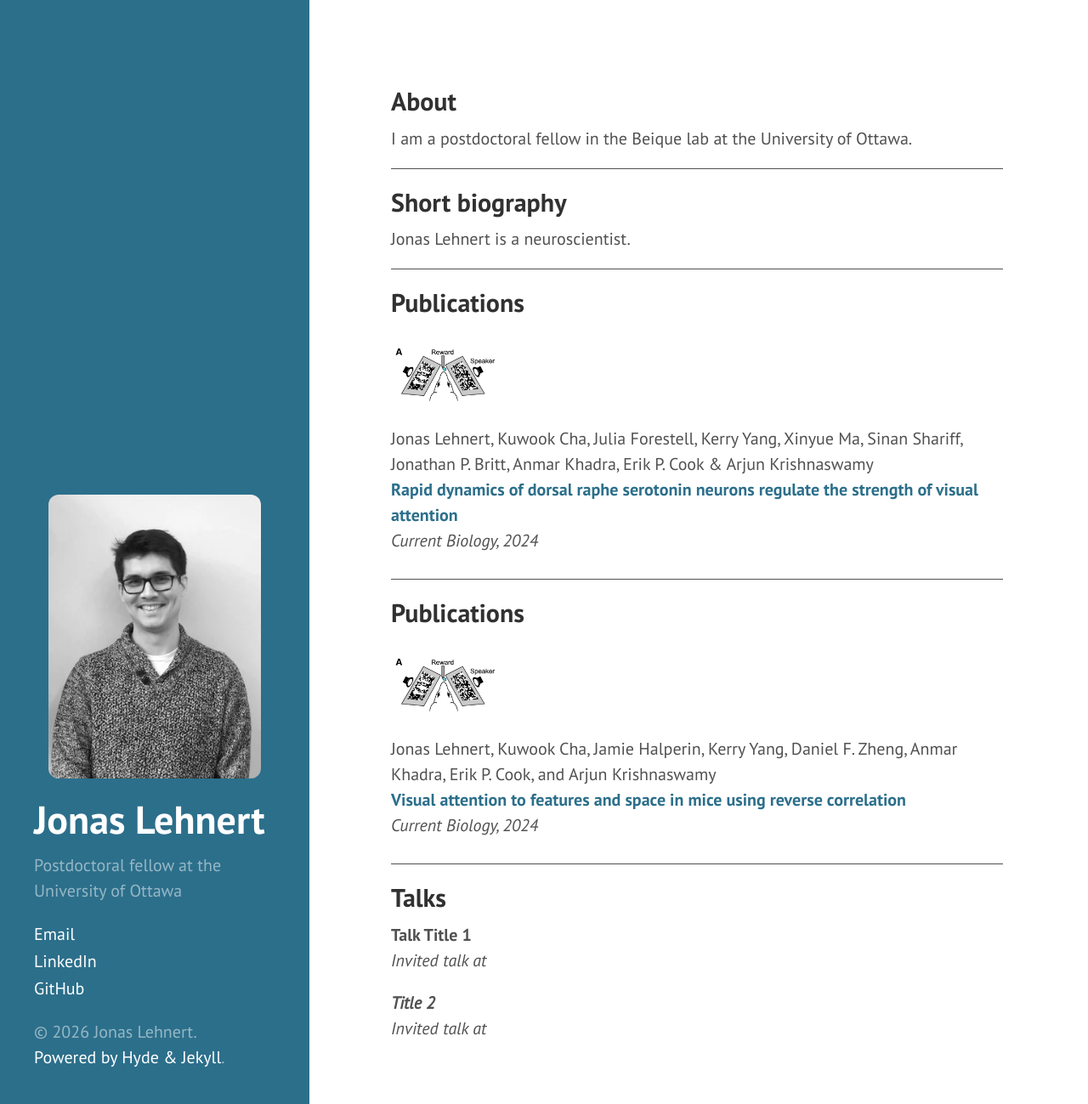
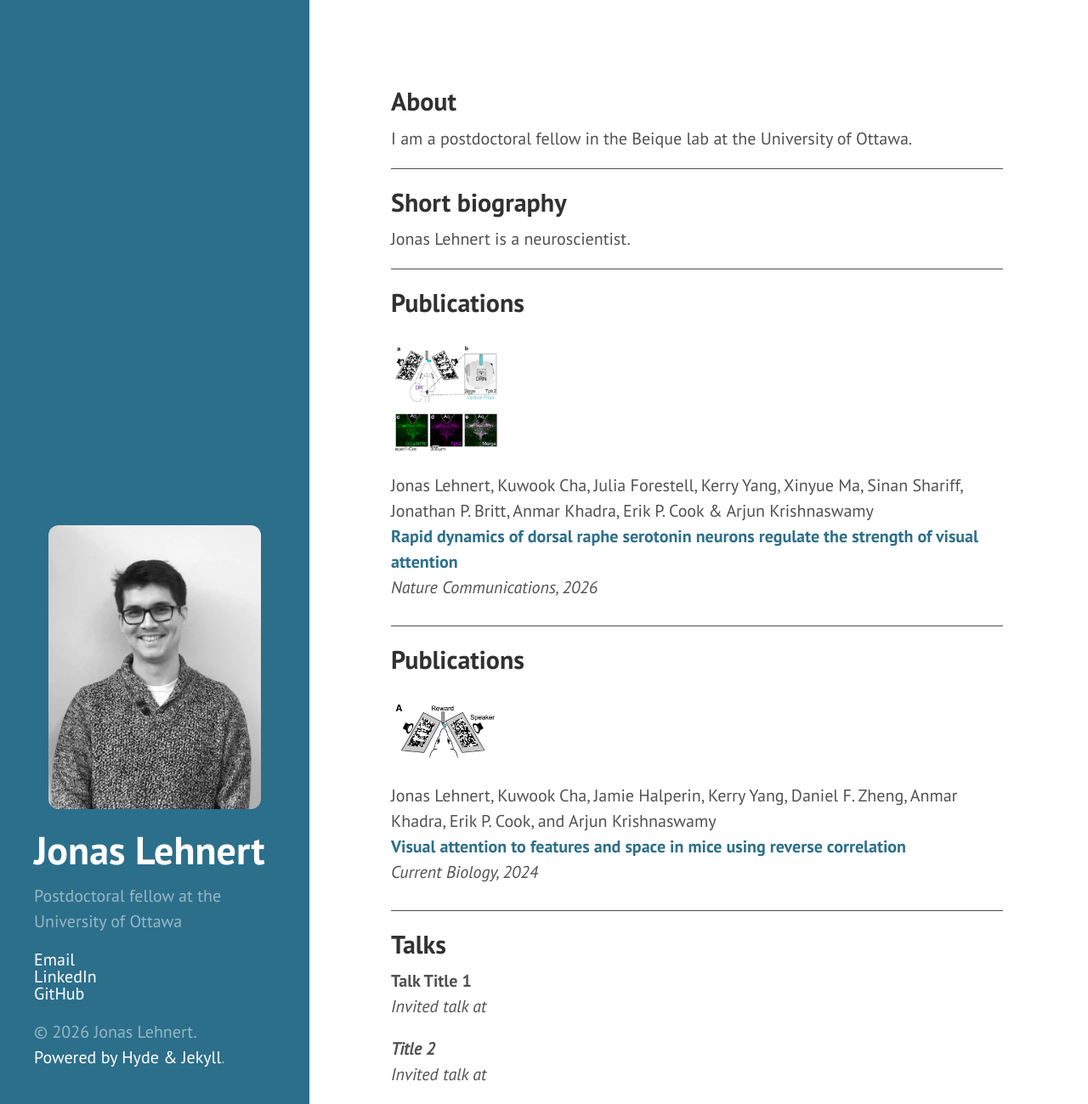
Before and after one commit to JonasLehnert/jonaslehnert.github.io, a Jekyll site: the page built from index.html, in a window 1280 px wide and 1299 px high. Shown: the whole window at 85% size. Built offline with Jekyll 4.4.1, drawn with Linux system fonts in a browser that asks for light colours; Markdown is read by kramdown in place of the engine named in the settings; the list of posts is cut into pages by our own code.

```diff
--- a/index.html
+++ b/index.html
@@ -28,14 +28,13 @@
 
     <div class="publication">
       <div class="publication-img">
-        <img src="public/images/CurrentBioImg.png" />
+        <img src="public/images/NatureCommsImg.png" />
       </div>
       <div class="publication-ref">
         <p>
                     Jonas Lehnert, Kuwook Cha, Julia Forestell, Kerry Yang, Xinyue Ma, Sinan Shariff, Jonathan P. Britt, Anmar Khadra, Erik P. Cook & Arjun Krishnaswamy <br>
           <b><a href="https://www.nature.com/articles/s41467-026-70658-y"> Rapid dynamics of dorsal raphe serotonin neurons regulate the strength of visual attention</a></b><br>
-          <i>Current Biology, 2024</i><br>
-
+          <i>Nature Communications, 2026</i><br>
         </p>
       </div>
     </div>
--- a/public/css/hyde.css
+++ b/public/css/hyde.css
@@ -97,7 +97,7 @@
 }
 .sidebar-nav-item {
   display: block;
-  line-height: 1.6;
+  line-height: 1;
 }
 a.sidebar-nav-item:hover,
 a.sidebar-nav-item:focus {
```
Also changed, not shown: favicon.ico (added), public/images/NatureCommsImg.png (added).
